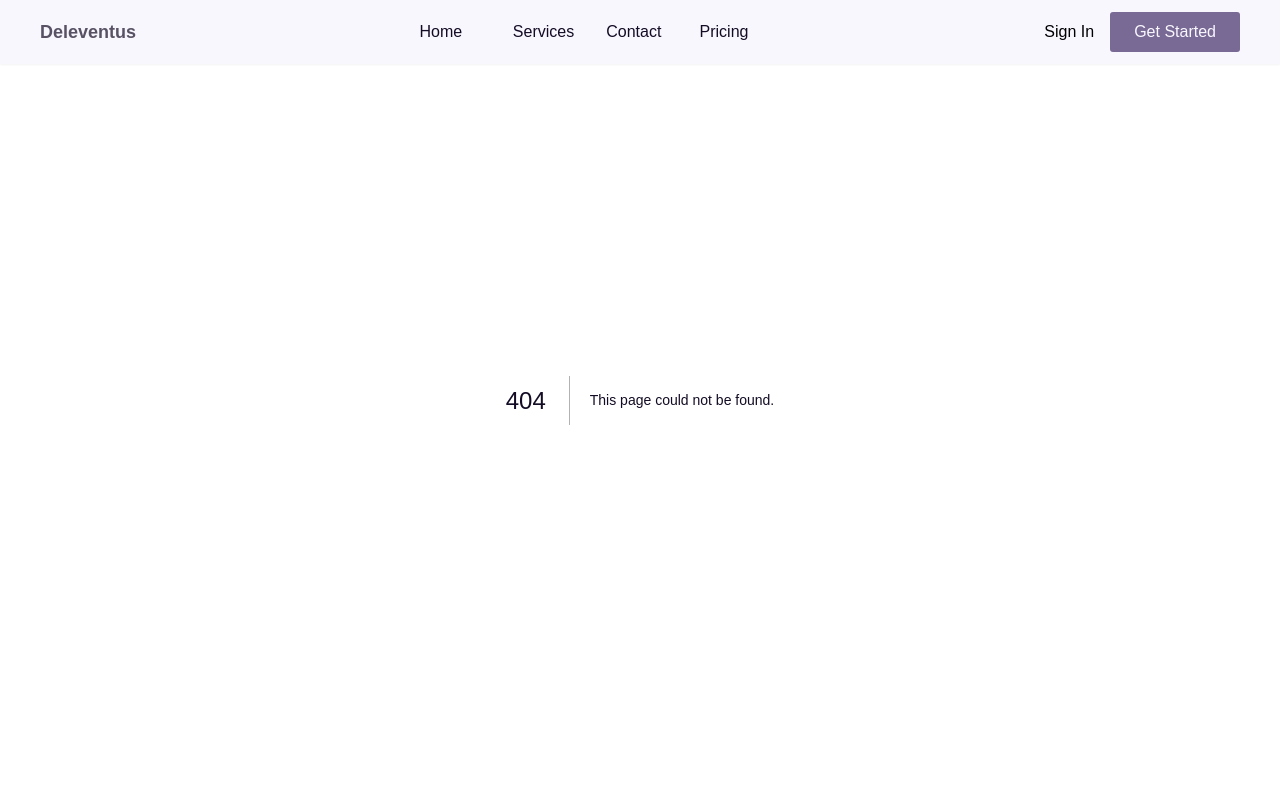
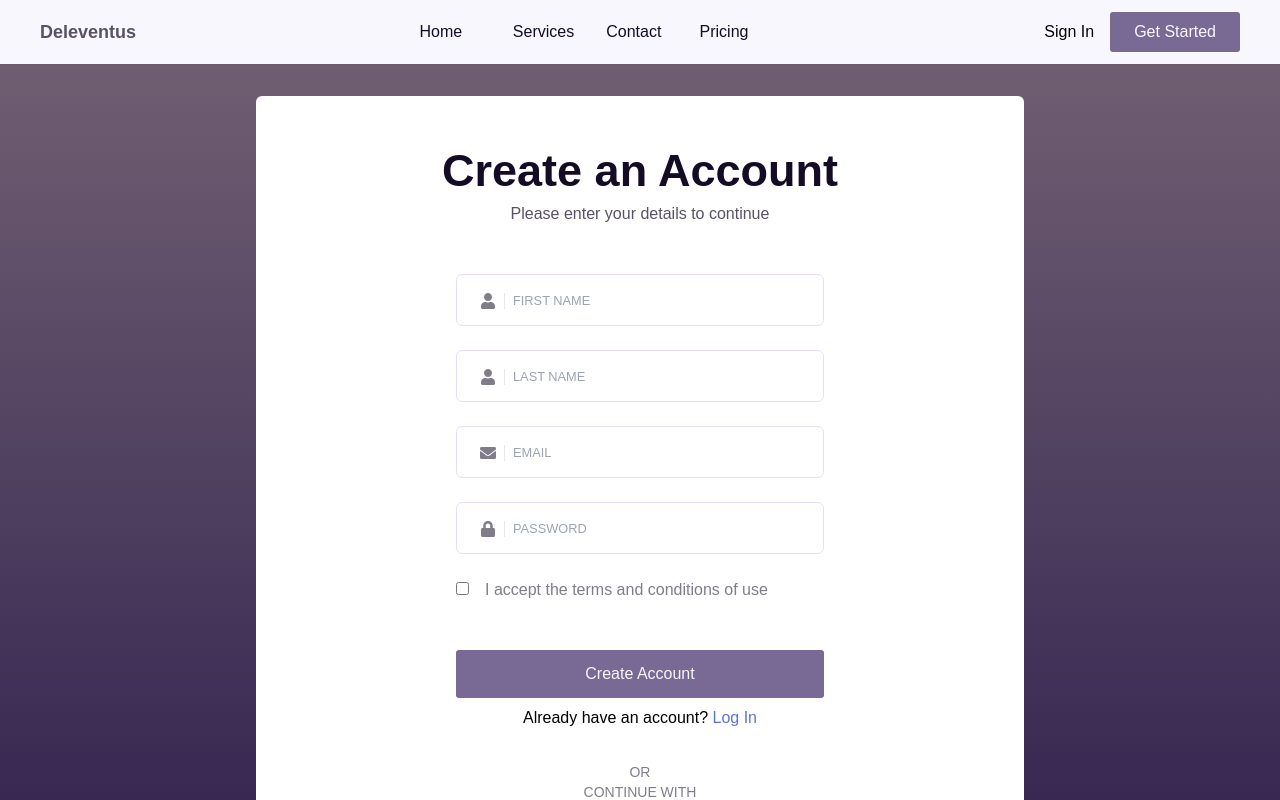
Before and after one commit to firerum/deleventus-frontend, a Next.js app: page /signup in a window 1280 px wide. Before the commit this address had no page. Shown: the top 800 px of the page. Built offline with nearby package versions, Linux system fonts and the light colour scheme; a web font is replaced by a local one.

Commit message:
sign up UI design WIP

```diff
--- /dev/null
+++ b/src/app/signup/page.js
@@ -0,0 +1,9 @@
+import Signup from '@sections/authentication/Signup';
+
+export default function SignupPage() {
+    return (
+        <div>
+            <Signup></Signup>
+        </div>
+    );
+}
--- a/src/components/Button.jsx
+++ b/src/components/Button.jsx
@@ -24,10 +24,12 @@ export const Button = ({
     outlined = 'false',
     padSide = '',
     padVertical = '',
-    width = ''
+    width = '',
+    className,
 }) => {
     return (
         <_Button
+            className={className}
             outlined={outlined}
             title={title}
             width={width}
--- /dev/null
+++ b/src/components/InputField.jsx
@@ -0,0 +1,24 @@
+'use client';
+
+export const InputField = ({
+    type,
+    value,
+    name,
+    label,
+    placeholder,
+    onChange,
+}) => {
+    return (
+        <div className="mb-4 md:mb-6">
+            {/* {label && <label htmlFor="">{label}</label>} */}
+            <input
+                type={type}
+                value={value}
+                name={name}
+                placeholder={placeholder}
+                onChange={onChange}
+                className="pl-14 pr-4 py-3 lg:py-[13px] w-full border-1 border-secondary-purple rounded-md"
+            />
+        </div>
+    );
+};
--- a/src/sections/UserEvents/EventCard.jsx
+++ b/src/sections/UserEvents/EventCard.jsx
@@ -1,6 +1,6 @@
 import Link from 'next/link';
 import Image from 'next/image';
-import { FaExternalLinkAlt } from 'react-icons/fa';
+import { FaExternalLinkAlt, FaEllipsisV } from 'react-icons/fa';
 
 export const eventData = [
     {
--- a/src/sections/authentication/Signup.jsx
+++ b/src/sections/authentication/Signup.jsx
@@ -1,3 +1,132 @@
+'use client';
+import { useState, useEffect } from 'react';
+import { InputField } from '@components/InputField';
+import { Button } from '@components/Button';
+import { signIn, signOut, useSession, getProviders } from 'next-auth/react';
+import {
+    FaTwitter,
+    FaGoogle,
+    FaFacebook,
+    FaLock,
+    FaEnvelope,
+    FaUser,
+} from 'react-icons/fa';
+import Link from 'next/link';
+
 export default function Signup() {
-    return <section>Signup</section>;
+    const [password, setPassword] = useState('');
+    const [firstname, setFirstname] = useState('');
+    // const [providers, setProviders] = useState(null);
+    // useEffect(() => {
+    //     const getAllProviders = async () => {
+    //         const response = await getProviders();
+    //         setProviders(response);
+    //     };
+    //     getAllProviders();
+    // }, []);
+
+    return (
+        <section className="form py-24 text-center md:px-16">
+            <div className="bg-white text-center py-12 max-w-3xl mx-auto rounded-md">
+                <div className="mb-12">
+                    <h1 className="mb-1">Create an Account</h1>
+                    <p>Please enter your details to continue</p>
+                </div>
+                <form className="text-pry-text-color-1 px-10 max-w-md mx-auto">
+                    <div>
+                        <div className="relative">
+                            <InputField
+                                type="text"
+                                value={firstname}
+                                placeholder="first name"
+                                required
+                                onChange={(e) => setFirstname(e.target.value)}
+                            />
+                            <span className="absolute left-0 top-[19px] pl-6 pr-2 border-r-1 border-solid">
+                                <FaUser />
+                            </span>
+                        </div>
+                        <div className="relative">
+                            <InputField
+                                type="text"
+                                value=""
+                                placeholder="last name"
+                                required
+                                onChange={(e) => console.log(e.target.value)}
+                            />
+                            <span className="absolute left-0 top-[19px] pl-6 pr-2 border-r-1 border-solid">
+                                <FaUser />
+                            </span>
+                        </div>
+                        <div className="relative">
+                            <InputField
+                                type="email"
+                                value=""
+                                placeholder="email"
+                                required
+                                onChange={(e) => console.log(e.target.value)}
+                            />
+                            <span className="absolute left-0 top-[19px] pl-6 pr-2 border-r-1 border-solid">
+                                <FaEnvelope />
+                            </span>
+                        </div>
+                        <div className="relative">
+                            <InputField
+                                type="password"
+                                placeholder="password"
+                                value={password}
+                                required
+                                onChange={(e) => setPassword(e.target.value)}
+                            />
+                            <span className="absolute left-0 top-[19px] pl-6 pr-2 border-r-1 border-solid">
+                                <FaLock />
+                            </span>
+                        </div>
+                        <div className="flex gap-4 mb-6">
+                            <label htmlFor="" className="order-2">
+                                I accept the <span>terms and conditions</span>{' '}
+                                of use
+                            </label>
+                            <InputField
+                                type="checkbox"
+                                name=""
+                                id=""
+                                label={
+                                    'I accept the terms and conditions of use'
+                                }
+                                onChange={(e) => console.log(e.target.value)}
+                            />
+                        </div>
+                    </div>
+                    <Button
+                        title="Create Account"
+                        className="w-full bg-btn-color mb-2 border-0 text-[#F6F5F6]"
+                    />
+                </form>
+                <div className="mb-8">
+                    <span>Already have an account? </span>
+                    <Link href="/signin" className="text-[#5C73DB]">
+                        Log In
+                    </Link>
+                </div>
+                <section className="relative">
+                    <header className="text-center text-sm text-pry-text-color-1 inline-block before:w-full before:h-4 before:bg-red-500 top-1 ">
+                        OR <br />
+                        CONTINUE WITH
+                    </header>
+                    <div className="flex gap-6 justify-center mt-8 text-2xl">
+                        <button>
+                            <FaFacebook />
+                        </button>
+                        <button>
+                            <FaTwitter />
+                        </button>
+                        <button>
+                            <FaGoogle />
+                        </button>
+                    </div>
+                </section>
+            </div>
+        </section>
+    );
 }
--- a/src/styles/globals.css
+++ b/src/styles/globals.css
@@ -66,6 +66,12 @@ section:not(:last-child) {
 
 header {
     display: flex;
+}
+
+input::placeholder {
+    text-transform: uppercase;
+    font-weight: light;
+    font-size: 0.8rem;
 }
 
 /* Footer styles */
@@ -191,6 +197,16 @@ footer section:last-child {
         font-size: 27px;
         line-height: 34.5px;
     }
+
+    /* Form styles */
+    .form {
+        background: linear-gradient(
+            180deg,
+            #f9e8be -55.83%,
+            #8a7980 -29.98%,
+            #29194a 100%
+        );
+    }
 }
 
 @media screen and (min-width: 1024px) {
```
Also changed, not shown: src/layouts/Nav.jsx (+0 -10 lines).
